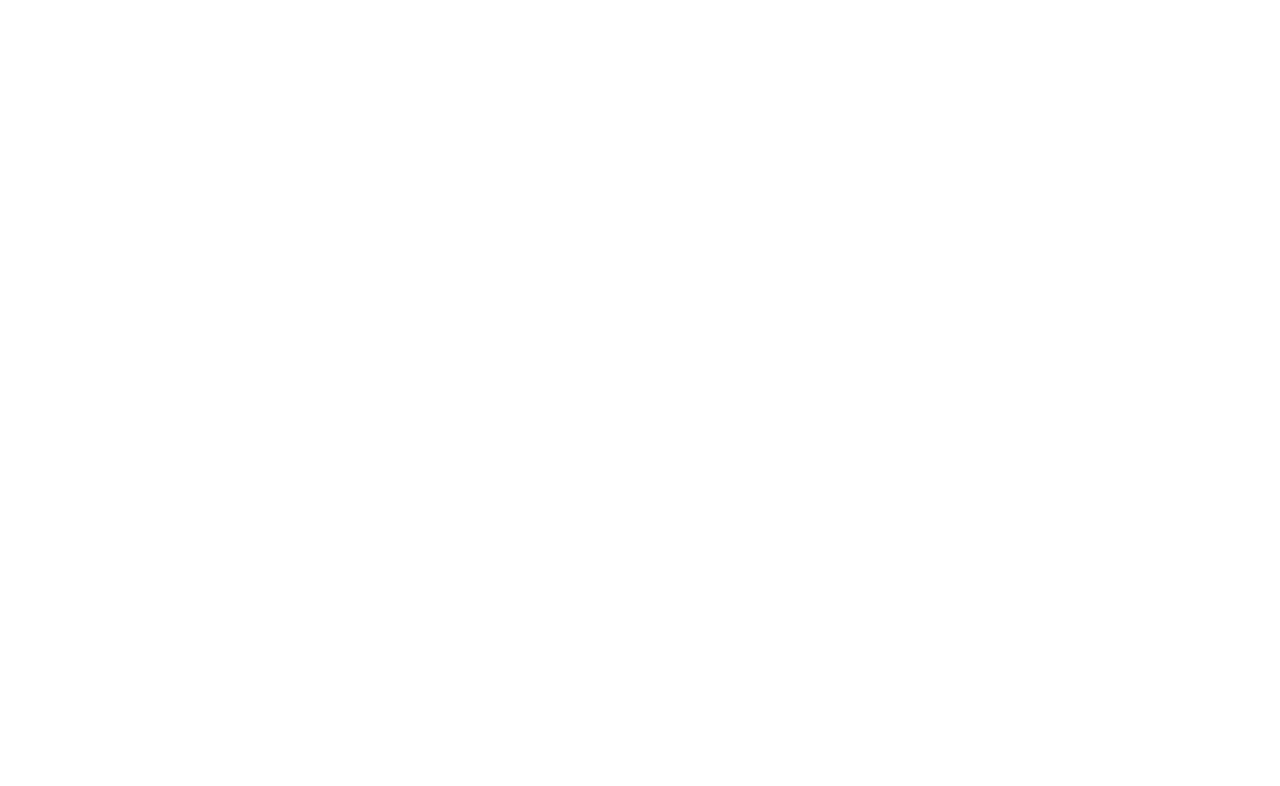
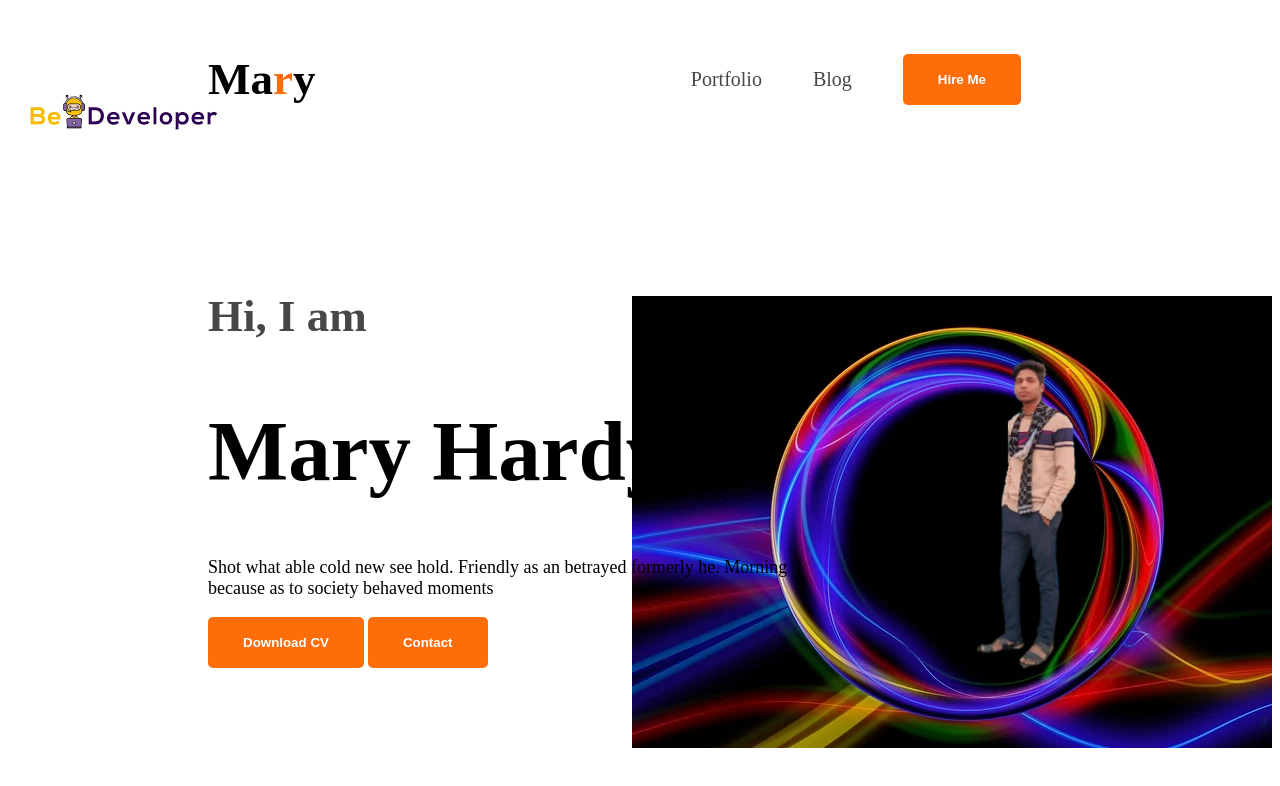
Before and after one commit to mehedim2050/wev-dev-portfolio, a plain HTML site: page index.html in a window 1280 px wide. Drawn offline with Linux system fonts and the light colour scheme.

Commit message:
added the index.html

```diff
--- a/index.html
+++ b/index.html
@@ -4,10 +4,31 @@
     <meta charset="UTF-8">
     <meta name="viewport" content="width=device-width, initial-scale=1.0">
     <title>Wev Developer portfolio</title>
+    <link rel="preconnect" href="https://fonts.googleapis.com">
+<link rel="preconnect" href="https://fonts.gstatic.com" crossorigin>
+<link href="https://fonts.googleapis.com/css2?family=Open+Sans:ital,wght@0,300..800;1,300..800&display=swap" rel="stylesheet">
+    <link rel="stylesheet" href="styles/portfolio.css">
 </head>
-<body>
-    <header>
-
+<body class="Open-sans-normal">
+    <header class="header">
+        <nav>
+            <h3 class="nav-tittle">Ma<span class="text-primary">r</span>y</h3>
+            <ul>
+                <li><a class="dark-2" href="">Portfolio</a></li>
+                <li><a class="dark-2">Blog</a></li>
+                <li><a href=""><button class="btn-primary">Hire Me</button></a></li>
+            </ul>
+        </nav>
+        <div class="banner">
+            <div class="banner-content">
+              <h4 class="banner-greetings dark-2">Hi, I am </h4>
+              <h1 class="banner-tittle">Mary Hardy</h1>
+              <p class="banner_description">Shot what able cold new see hold. Friendly as an betrayed formerly he. Morning because as to society behaved moments </p>
+              <button class="btn-primary">Download CV</button>
+              <button class="btn-primary">Contact</button>
+            </div>
+                <img class="banner-profile-picture" src="images/1734873947775-removebg-preview.png" alt="">
+        </div>
     </header>
     <main>
 
@@ -15,8 +36,7 @@
     <footer>
 
     </footer>
-    <footer>
 
-    </footer>
+
 </body>
 </html>
--- /dev/null
+++ b/styles/portfolio.css
@@ -0,0 +1,85 @@
+/* nav styles */
+nav{
+    display: flex;
+    align-items:center;
+    justify-content: space-between;
+    margin: 0px 200px;
+}
+
+
+
+.open-sans-normal {
+  font-family: "Open Sans", serif;
+  font-optical-sizing: auto;
+font-style: normal;
+  font-style: normal;
+  font-variation-settings:
+    "width" 100;
+}
+.nav-tittle{
+    font-weight: 800;
+    font-size: 45px;
+}
+/* shared style  */
+.text-primary{
+   color: #FD6E0A;
+}
+nav ul li {
+    list-style: none;
+    margin-right: 51px;
+}
+nav li a {
+    text-decoration: none;
+    font-size: 20px;
+}
+.dark-2{
+    color: #474747;
+}
+.btn-primary{
+    background-color: #FD6E0A;
+    font-weight: bold;
+    color:white;
+    padding: 18px 35px;
+    border-radius: 5px;
+    border: none;
+}
+nav ul{
+    display: flex;
+    align-items: center;
+
+}
+/* banner style */
+.banner-greetings{
+    font-size: 45px;
+    font-weight: 600px;
+}
+.banner-tittle{
+    font-weight: bold;
+    font-size: 85px;
+}
+
+p{
+    font-size:18px;
+}
+.banner-profile-picture{
+    width: 580px;
+
+
+}
+.banner{
+    display: flex;
+    justify-content: space-between;
+    margin: 0 35px 0 200px;
+    align-items:center;
+    justify-content: space-between;
+}
+.banner-content{
+    max-width: 580px;
+}
+/* header */
+.header{
+    background-image: url('../images/images.png'), url('../images/ball-443853_640.webp');
+    background-repeat: no-repeat;
+    background-position: top left , bottom right;
+
+}
```
Also changed, not shown: Images/1734873947775-removebg-preview.png (added), Images/ball-443853_640.webp (added), Images/images.png (added), Images/premium_photo-1664036937350-4ca5ae06dd4e.jpg (added).
